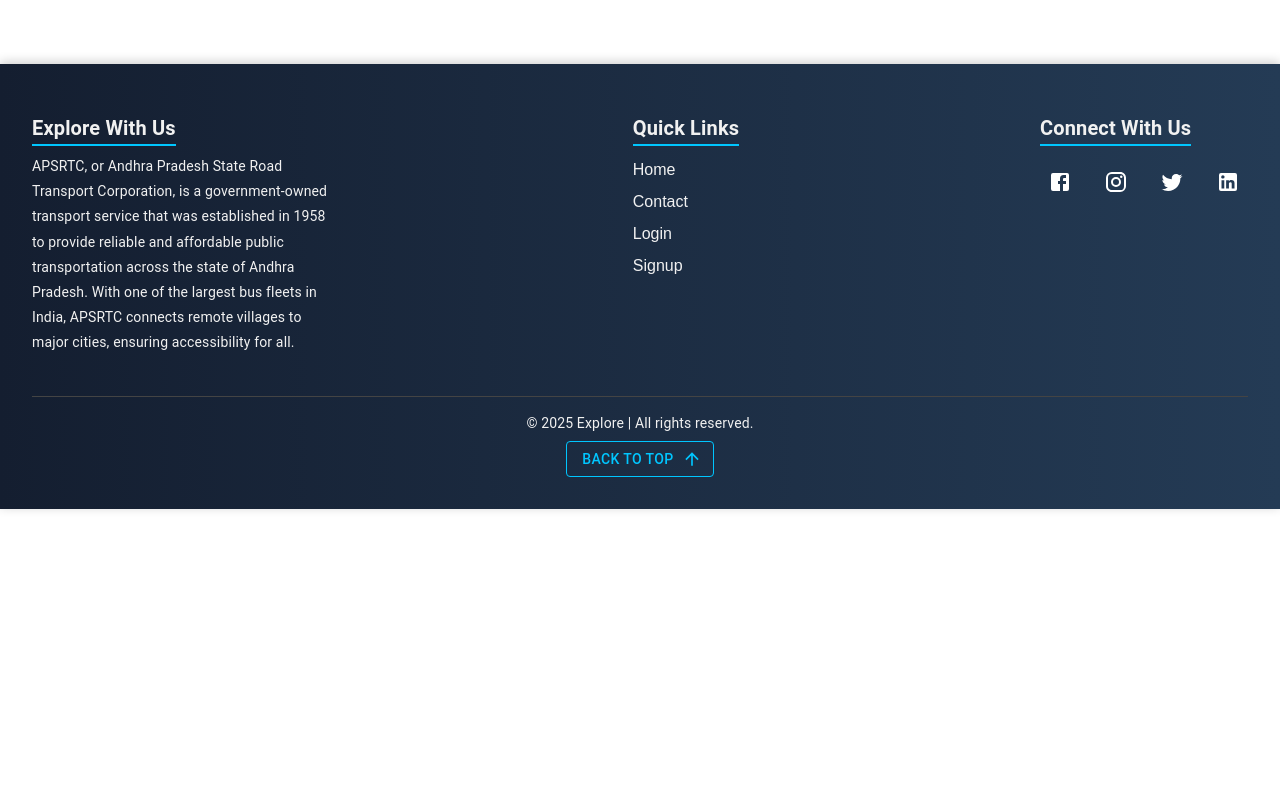
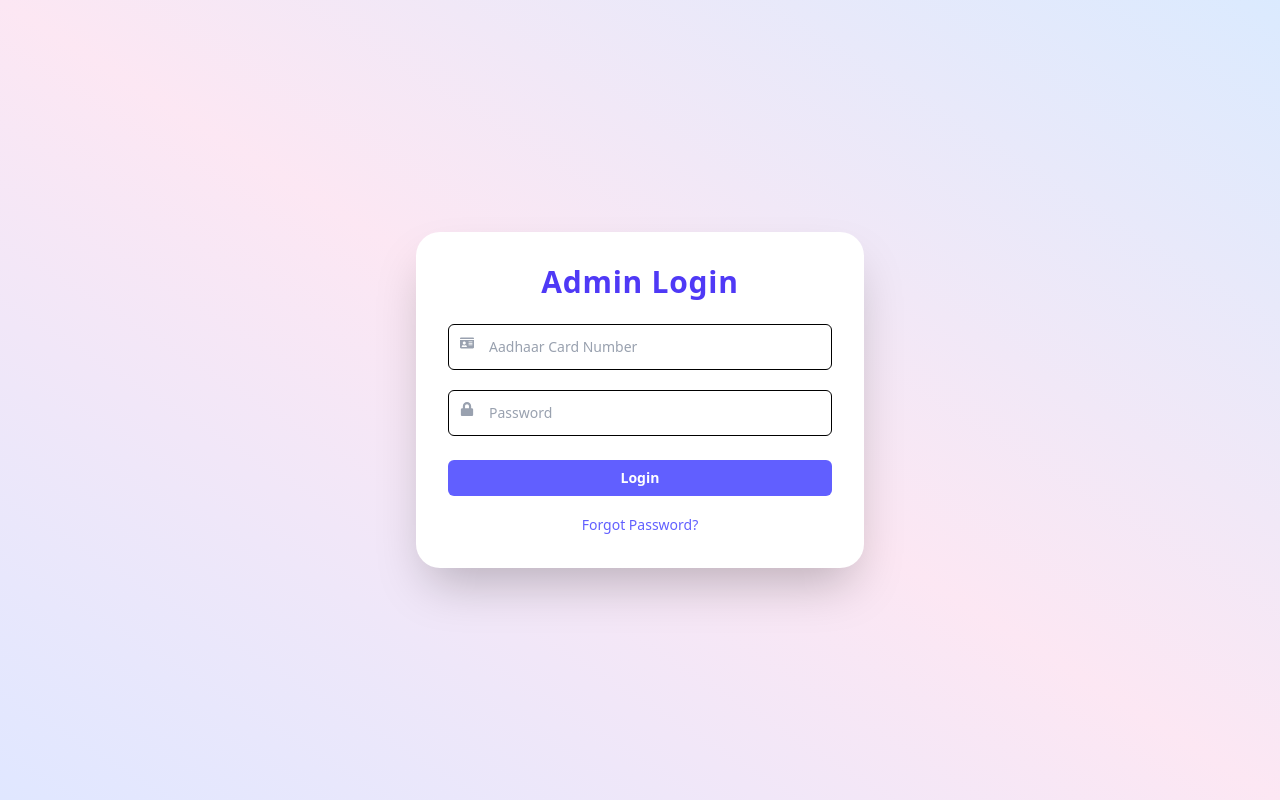
Before and after one commit to ansuljain789/APSRTC, a React (Vite) app in the folder client/: page /agentLogin in a window 1280 px wide. Shown: the top 800 px of the page. Built offline with nearby package versions, Linux system fonts and the light colour scheme.

Commit message:
admin login page

```diff
--- a/client/src/App.jsx
+++ b/client/src/App.jsx
@@ -10,6 +10,7 @@
 import Driver from './Pages/Driver'
 import ContactUs from './Pages/ContactUs'
 import Footer from './Pages/Footer'
+import AgentLogin from './Main Pages/Authentication/AgentLogin'
 
 function App() {
   return (
@@ -19,10 +20,10 @@
           <Route path='/' element={ <HomePage/>} />
           <Route path="/login" element={<Login />} />
           <Route path="/signup" element={<Signup />} />
-          <Route path="/admin" element={<AdminDashboard/>} />
+          <Route path="/agentLogin" element={<AgentLogin />} />
           <Route path="/driver" element={<Driver/>} />
           <Route path="/contact" element={<ContactUs/>} />
-            <Route path='/live' element={ <LiveTrackerPage/>} />
+          <Route path='/live' element={ <LiveTrackerPage/>} />
           <Route path='/planner' element={ <RoutePlannerPage/>} />
           <Route path='/admin' element={ <AdminDashboard/>} />
         </Routes>
--- /dev/null
+++ b/client/src/Main Pages/Authentication/AgentLogin.jsx
@@ -0,0 +1,126 @@
+import { useState } from "react";
+import { useNavigate } from "react-router-dom";
+import axios from "axios";
+import { FaIdCard, FaLock } from "react-icons/fa";
+
+const AgentLogin = () => {
+  const [aadharCardNumber, setAadharCardNumber] = useState("");
+  const [password, setPassword] = useState("");
+  const [error, setError] = useState("");
+  const [loading, setLoading] = useState(false);
+  const navigate = useNavigate();
+
+  const handleLogin = async (e) => {
+    e.preventDefault();
+    setError("");
+    setLoading(true);
+
+    try {
+      const response = await axios.post(
+        "http://localhost:3000/api/",
+        { aadharCardNumber, password },
+        { headers: { "Content-Type": "application/json" } }
+      );
+
+      localStorage.setItem("token", response.data.token);
+      localStorage.setItem("role", response.data.role);
+
+      if (response.data.role === "admin") {
+        navigate("/admin");
+      } else {
+        navigate("/driver");
+      }
+    } catch (error) {
+      if (error.response) {
+        setError(error.response.data.message || "Invalid Aadhaar number or password.");
+      } else {
+        setError("Server is unreachable. Please try again later.");
+      }
+    } finally {
+      setLoading(false);
+    }
+  };
+
+  return (
+    <div className="min-h-screen flex items-center justify-center bg-gradient-to-tr from-indigo-100 via-pink-100 to-blue-100 px-4">
+      <form
+        onSubmit={handleLogin}
+        className="bg-white shadow-2xl p-8 rounded-3xl w-full max-w-md animate-slideIn"
+      >
+        <h2 className="text-3xl font-extrabold text-center text-indigo-600 mb-6 tracking-wide">
+          Admin Login
+        </h2>
+
+        {error && (
+          <p className="text-red-500 mb-3 text-center text-sm">{error}</p>
+        )}
+
+        {/* Aadhar Field */}
+        <div className="relative mb-5">
+          <FaIdCard className="absolute top-3 left-3 text-gray-400 text-sm" />
+          <input
+            type="text"
+            value={aadharCardNumber}
+            onChange={(e) => setAadharCardNumber(e.target.value)}
+            required
+            placeholder="Aadhaar Card Number"
+            className="w-full pl-10 pr-3 py-3 rounded-md border focus:outline-none focus:ring-2 focus:ring-indigo-400 placeholder-gray-400 text-sm"
+          />
+        </div>
+
+        {/* Password Field */}
+        <div className="relative mb-6">
+          <FaLock className="absolute top-3 left-3 text-gray-400 text-sm" />
+          <input
+            type="password"
+            value={password}
+            onChange={(e) => setPassword(e.target.value)}
+            required
+            placeholder="Password"
+            className="w-full pl-10 pr-3 py-3 rounded-md border focus:outline-none focus:ring-2 focus:ring-indigo-400 placeholder-gray-400 text-sm"
+          />
+        </div>
+
+        {/* Button */}
+        <button
+          type="submit"
+          disabled={loading}
+          className={`w-full bg-indigo-500 hover:bg-indigo-600 transition text-white py-2 rounded-md font-semibold text-sm ${
+            loading ? "opacity-60 cursor-not-allowed" : ""
+          }`}
+        >
+          {loading ? "Logging in..." : "Login"}
+        </button>
+
+        <div className="text-center mt-4">
+          <a
+            href="/ForgotPassword"
+            className="text-indigo-500 hover:underline text-sm"
+          >
+            Forgot Password?
+          </a>
+        </div>
+      </form>
+
+      {/* Animation */}
+      <style jsx="true">{`
+        @keyframes slideIn {
+          0% {
+            opacity: 0;
+            transform: translateY(40px);
+          }
+          100% {
+            opacity: 1;
+            transform: translateY(0);
+          }
+        }
+
+        .animate-slideIn {
+          animation: slideIn 0.6s ease-out;
+        }
+      `}</style>
+    </div>
+  );
+};
+
+export default AgentLogin;
--- a/client/src/Pages/Navbar.jsx
+++ b/client/src/Pages/Navbar.jsx
@@ -16,7 +16,7 @@
   const pages = [
     { label: 'LOGIN', path: '/login' },
     { label: 'SIGNUP', path: '/signup' },
-    { label: 'AGENT LOGIN', path: '/agent-login' },
+    { label: 'ADMIN LOGIN', path: '/agentLogin' },
     { label: 'CONTACT US', path: '/contact' },
   ];
 
```
Also changed, not shown: 2 other files (tests, documents, lock files or other folders).
